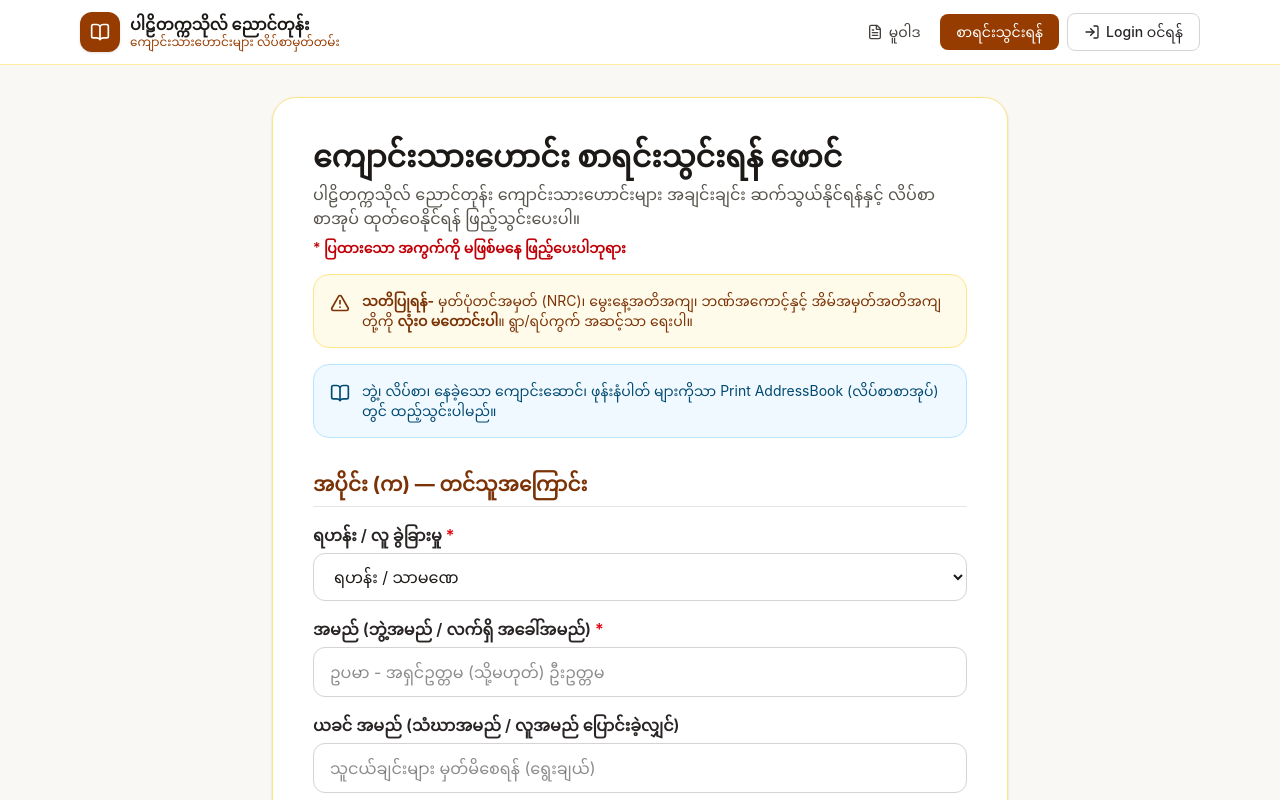
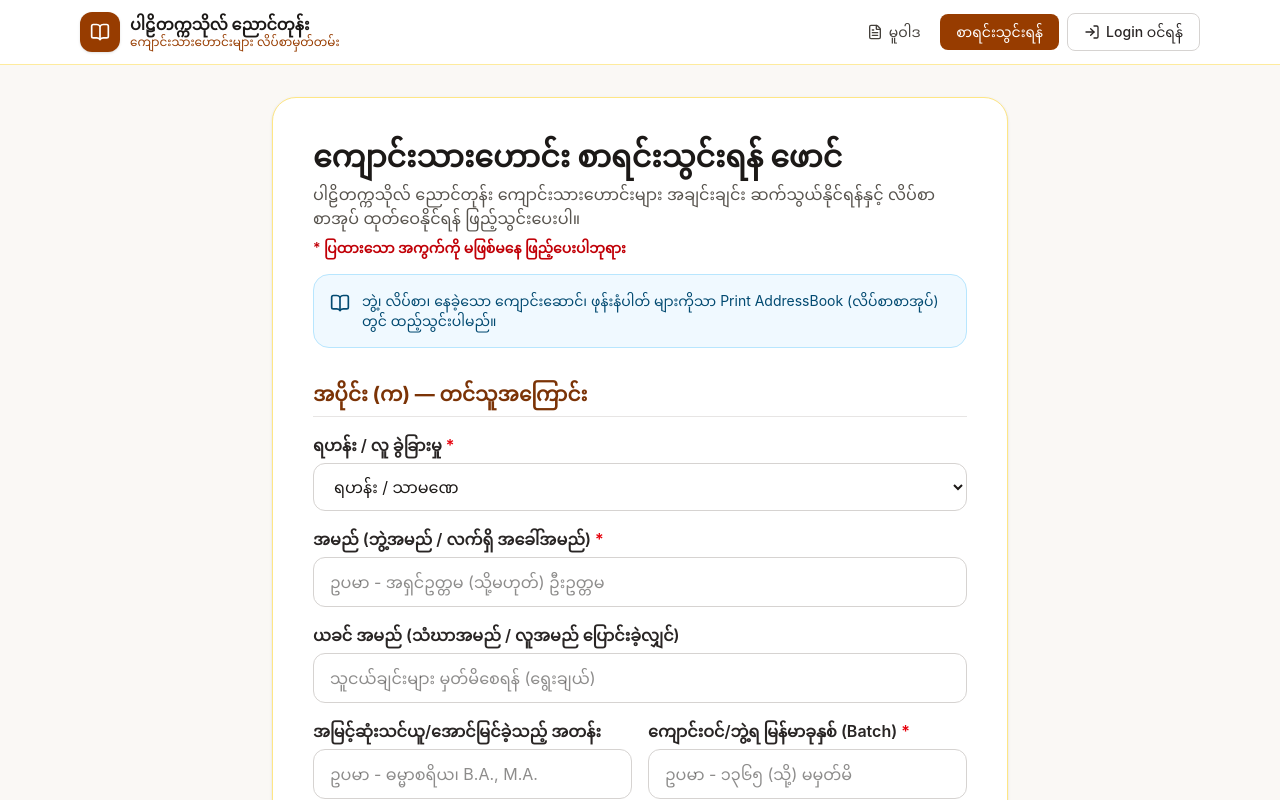
Before and after one commit to uzinbymuse/NyaungdoneStudentsAddressbook, a Next.js app: page /register in a window 1280 px wide. Shown: the top 800 px of the page. Built offline with nearby package versions, Linux system fonts and the light colour scheme; no server answers.

Commit message:
feat(register): remove the NRC warning box
The form never asks for NRC, exact DOB, bank account or exact house
number, so the warning is unnecessary. Remove the amber notice box
and its now-unused AlertTriangle import.

```diff
--- a/src/app/register/page.tsx
+++ b/src/app/register/page.tsx
@@ -4,7 +4,7 @@ import { useEffect, useState } from "react";
 import { useRouter } from "next/navigation";
 import { COUNTRIES, MYANMAR_REGIONS } from "@/lib/mimu-locations";
 import { DORMITORY_OTHER, fetchDormitoryNames } from "@/lib/dormitories";
-import { AlertTriangle, BookOpen, CheckCircle2, Eye, EyeOff, Lock } from "lucide-react";
+import { BookOpen, CheckCircle2, Eye, EyeOff, Lock } from "lucide-react";
 
 export default function RegisterPage() {
   const router = useRouter();
@@ -111,14 +111,6 @@ export default function RegisterPage() {
         <p className="mt-2 text-sm font-semibold text-red-700">
           * ပြထားသော အကွက်ကို မဖြစ်မနေ ဖြည့်ပေးပါဘုရား
         </p>
-
-        <div className="mt-4 flex items-start gap-3 rounded-2xl border border-amber-200 bg-amber-50 p-4 text-sm text-amber-900">
-          <AlertTriangle className="mt-0.5 h-5 w-5 shrink-0" />
-          <div>
-            <strong>သတိပြုရန်-</strong> မှတ်ပုံတင်အမှတ် (NRC)၊ မွေးနေ့အတိအကျ၊ ဘဏ်အကောင့်နှင့်
-            အိမ်အမှတ်အတိအကျတို့ကို <strong>လုံးဝ မတောင်းပါ</strong>။ ရွာ/ရပ်ကွက် အဆင့်သာ ရေးပါ။
-          </div>
-        </div>
 
         <div className="mt-4 flex items-start gap-3 rounded-2xl border border-sky-200 bg-sky-50 p-4 text-sm text-sky-900">
           <BookOpen className="mt-0.5 h-5 w-5 shrink-0" />
```
